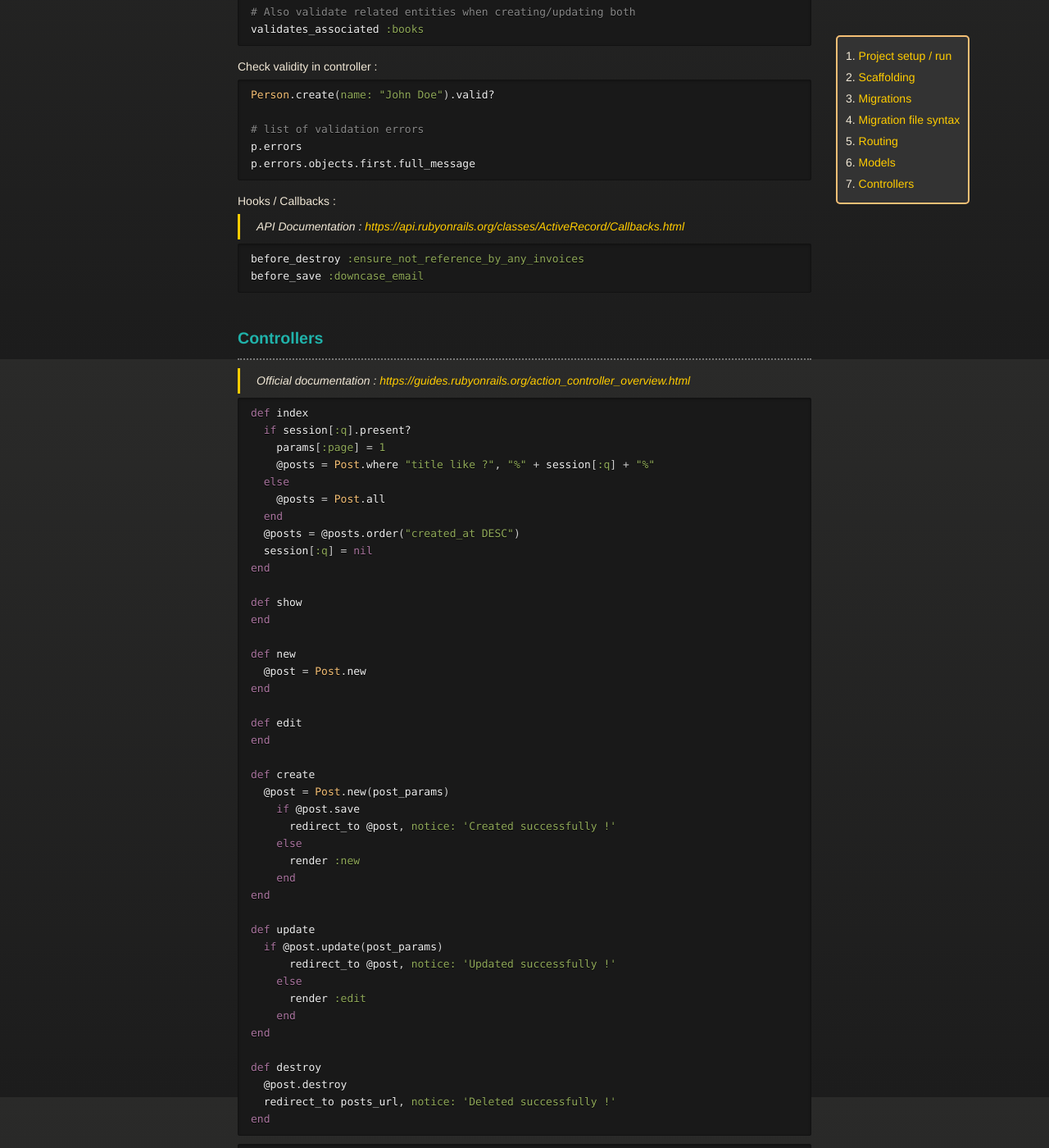
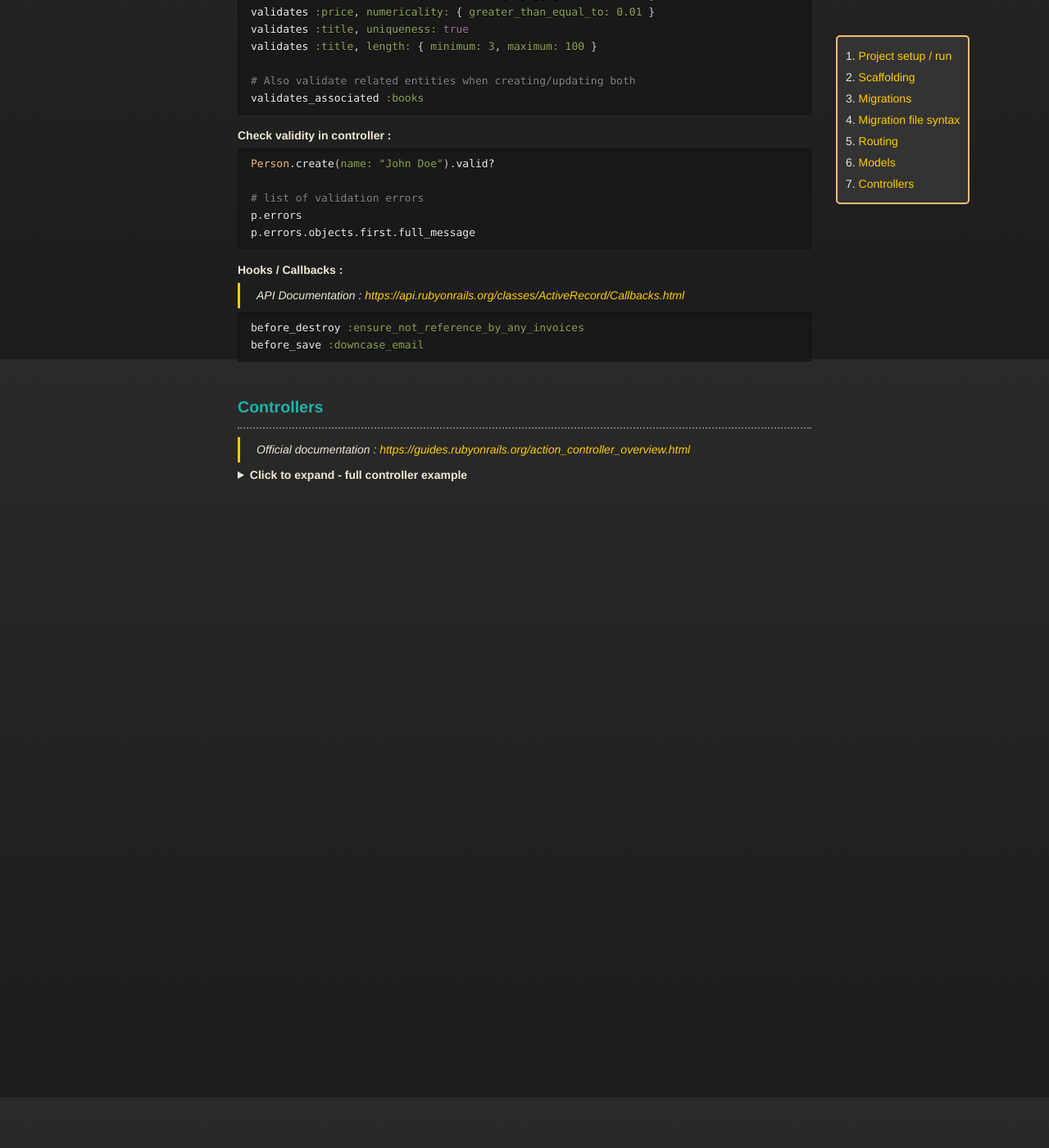
Before and after one commit to vincent-clipet/cheatsheets, a Jekyll site: the page built from ruby-on-rails.md, in a window 1280 px wide and 1400 px high, scrolled down 4062 px. Shown: the whole window at 82% size. Built offline with Jekyll 4.4.1, drawn with Linux system fonts in a browser that asks for light colours; our own code applies the rules of GitHub Pages for plain Markdown files; after the commit the page ends 4692 px from its top, so only the background shows below that; some of the changed text lies outside the part shown.

Commit message:
feat(ruby): a few minor edits

````diff
--- a/ruby-on-rails.md
+++ b/ruby-on-rails.md
@@ -78,7 +78,7 @@
 rails db:rollback # STEP=3
 ```
 
-Reset DB / re-seed :
+**Reset DB / re-seed :**
 ```md
 # Reset + seed
 rails db:reset
@@ -181,7 +181,7 @@
 
 > Official documentation : [https://guides.rubyonrails.org/routing.html](https://guides.rubyonrails.org/routing.html)
 
-Explicit route :
+**Explicit route :**
 ```ruby
 get 'profile', to: 'users#show'
 get 'products/:id', to: 'products#show'
@@ -189,7 +189,7 @@
 get '/stories', to: redirect('/articles')
 ```
 
-Automatically generate routes for an Entity
+**Automatically generate routes for an Entity :**
 ```ruby
 resources :products
 resources :products, only: [:index, :show]
@@ -199,7 +199,7 @@
 resource :geocoder
 ```
 
-Routes generated for resources
+**Routes generated for resources :**
 ```
 index
 show
@@ -208,14 +208,14 @@
 destroy
 ```
 
-Nested entities
+**Nested entities :**
 ```ruby
 resources :products do
   resources :reviews
 end
 ```
 
-Group routes into a namespace for clarity
+**Group routes into a namespace for clarity :**
 ```ruby
 namespace :admin do
   resources :articles
@@ -234,17 +234,42 @@
 
 > Official documentation : [https://guides.rubyonrails.org/action_controller_overview.html](hhttps://guides.rubyonrails.org/action_controller_overview.html)
 
-Relationships :
+**Relationships :**
 ```ruby
 has_many :books
 has_one :author
-belongs_to :book
+belongs_to :author
+
+# Enfore constraint in DB
+belong_to :author, foreign_key: true
 
 # ON DELETE CASCADE
 has_many :books, dependent: :destroy
 ```
 
-Validations :
+<details markdown="1">
+<summary>Many to Many</summary>
+
+```ruby
+class Physician < ApplicationRecord
+  has_many :appointments
+  has_many :patients, through: :appointments
+end
+
+class Appointment < ApplicationRecord
+  belongs_to :physician
+  belongs_to :patient
+end
+
+class Patient < ApplicationRecord
+  has_many :appointments
+  has_many :physicians, through: :appointments
+end
+```
+</details>
+
+
+**Validations :**
 ```ruby
 validates :first_name, presence: true
 validates :email, format: { with: /\A[^@\s]+@[^@\s]+\z/, message: 'Invalid email'}
@@ -256,7 +281,7 @@
 validates_associated :books
 ```
 
-Check validity in controller :
+**Check validity in controller :**
 ```ruby
 Person.create(name: "John Doe").valid?
 
@@ -265,7 +290,7 @@
 p.errors.objects.first.full_message
 ```
 
-Hooks / Callbacks :
+**Hooks / Callbacks :**
 > API Documentation : [https://api.rubyonrails.org/classes/ActiveRecord/Callbacks.html](https://api.rubyonrails.org/classes/ActiveRecord/Callbacks.html)
 
 ```ruby
@@ -284,6 +309,9 @@
 <hr>
 
 > Official documentation : [https://guides.rubyonrails.org/action_controller_overview.html](https://guides.rubyonrails.org/action_controller_overview.html)
+
+<details markdown="1">
+<summary><b>Click to expand - full controller example</b></summary>
 
 ```ruby
 def index
````
